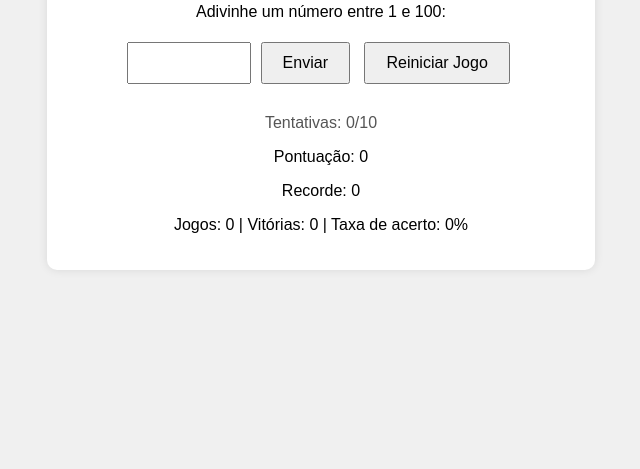
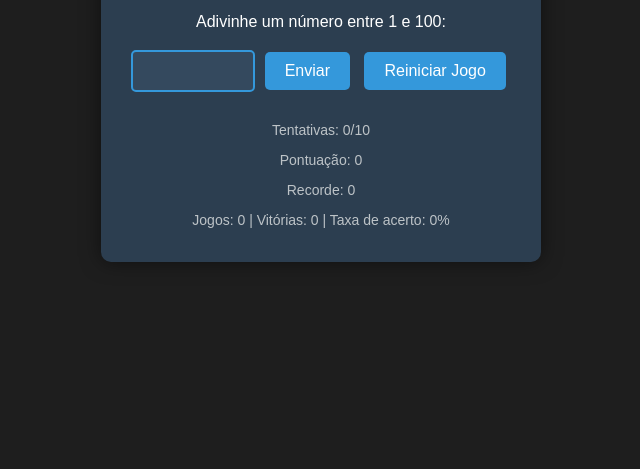
Before and after one commit to DiegoPereira1508/joguinho, a plain HTML site: page index.html in a window 1280 px wide. Shown: the part 331-800 px from the top of the page, without its empty margins (319-959 px from the left). Drawn offline with Linux system fonts and the light colour scheme.

Commit message:
Update style.css

```diff
--- a/style.css
+++ b/style.css
@@ -1,19 +1,27 @@
 body {
-    font-family: Arial, sans-serif;
+    font-family: 'Arial', sans-serif;
     display: flex;
     justify-content: center;
     align-items: center;
     height: 100vh;
-    background-color: #f0f0f0;
+    background-color: #1e1e1e;
+    color: #fff;
     margin: 0;
 }
 
 #game {
-    background-color: #fff;
+    background-color: #2c3e50;
     padding: 20px;
     border-radius: 10px;
-    box-shadow: 0 0 10px rgba(0, 0, 0, 0.1);
+    box-shadow: 0 0 20px rgba(0, 0, 0, 0.5);
     text-align: center;
+    max-width: 400px;
+    width: 100%;
+}
+
+h1 {
+    font-size: 24px;
+    margin-bottom: 20px;
 }
 
 input[type="number"] {
@@ -21,6 +29,10 @@ input[type="number"] {
     font-size: 16px;
     width: 100px;
     margin-bottom: 10px;
+    border: 2px solid #3498db;
+    border-radius: 5px;
+    background-color: #34495e;
+    color: #fff;
 }
 
 button {
@@ -28,16 +40,53 @@ button {
     font-size: 16px;
     cursor: pointer;
     margin: 5px;
+    border: none;
+    border-radius: 5px;
+    background-color: #3498db;
+    color: #fff;
+    transition: background-color 0.3s;
+}
+
+button:hover {
+    background-color: #2980b9;
 }
 
 #message {
     margin-top: 20px;
     font-size: 18px;
-    color: #333;
+    color: #e74c3c;
 }
 
-#attempts {
+#hint {
     margin-top: 10px;
     font-size: 16px;
-    color: #555;
+    color: #f1c40f;
 }
+
+#attempts, #score, #highScore, #stats {
+    margin-top: 10px;
+    font-size: 14px;
+    color: #bdc3c7;
+}
+
+@keyframes shake {
+    0% { transform: translateX(0); }
+    25% { transform: translateX(-10px); }
+    50% { transform: translateX(10px); }
+    75% { transform: translateX(-10px); }
+    100% { transform: translateX(0); }
+}
+
+.shake {
+    animation: shake 0.5s;
+}
+
+@keyframes celebrate {
+    0% { transform: scale(1); }
+    50% { transform: scale(1.2); }
+    100% { transform: scale(1); }
+}
+
+.celebrate {
+    animation: celebrate 0.5s;
+}
```
